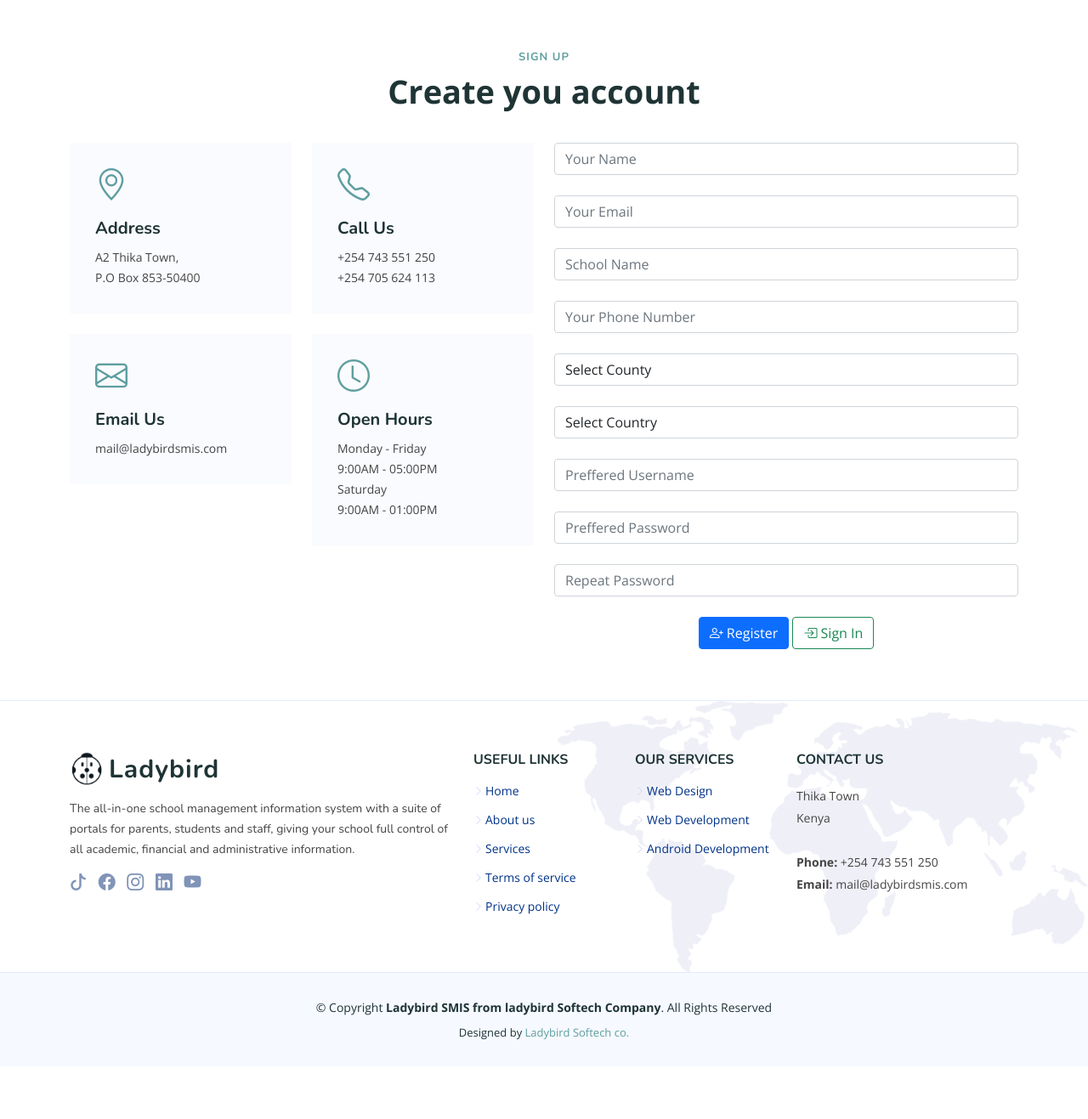
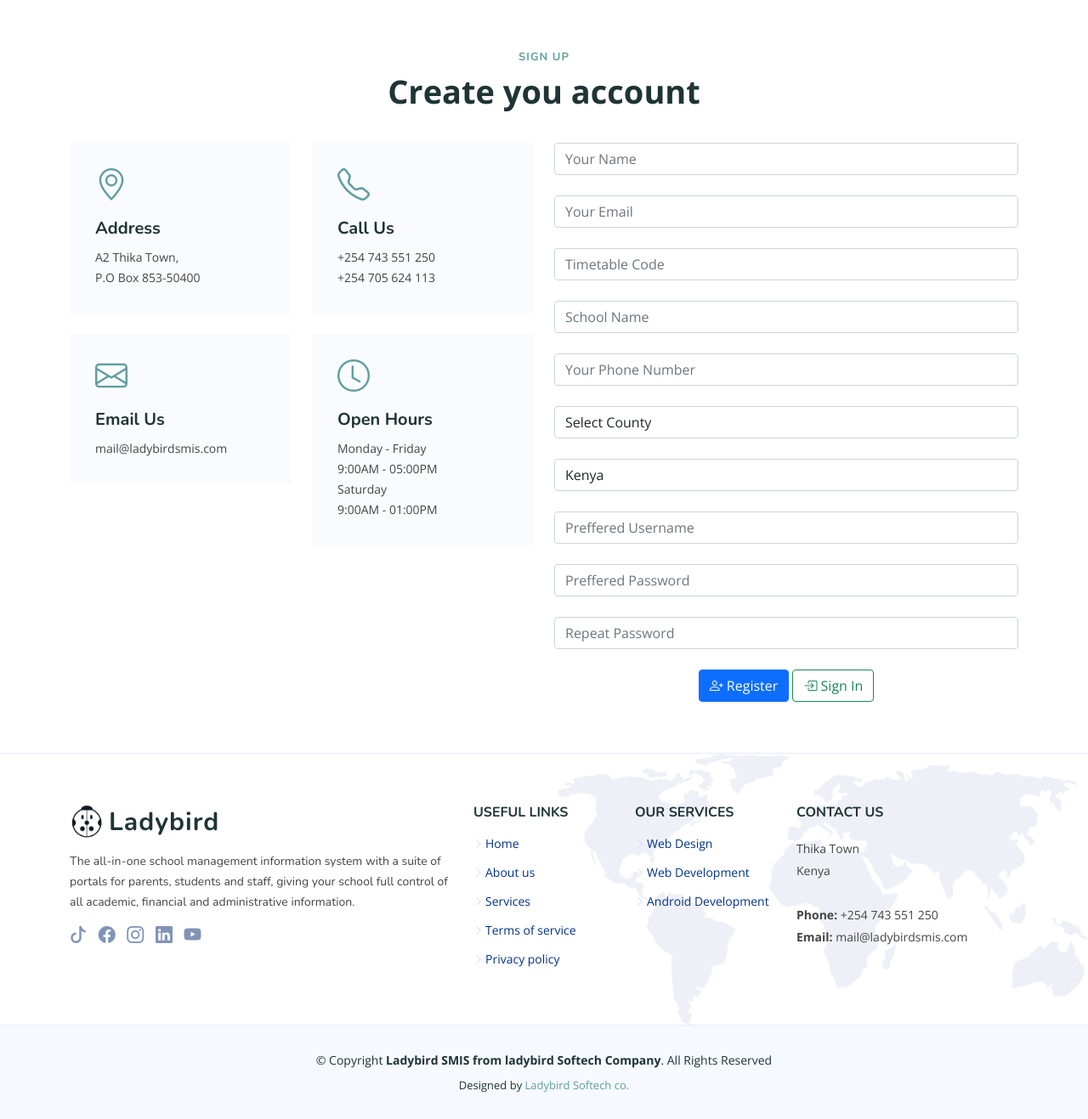
Before and after one commit to Hilary-2000/landsims, a PHP site: page /timetable-signup.php in a window 1280 px wide. Shown: the whole page at 85% size. Before the commit the page ends 1224 px from the top, so only its background shows below. Run offline with PHP 8.4, Linux system fonts and the light colour scheme; some libraries are stand-ins or nearby versions.

Commit message:
Timetable generator

```diff
--- a/ajax/login/login.php
+++ b/ajax/login/login.php
@@ -336,6 +336,7 @@ require("../../assets/encrypt/functions.php");
 
             // create the account and send a link to verify their email.
             $fullname = $_POST['fullname'];
+            $tt_code = $_POST['tt_code'];
             $email = $_POST['email'];
             $school_name = $_POST['school_name'];
             $phone_number = $_POST['phone_number'];
@@ -347,6 +348,7 @@ require("../../assets/encrypt/functions.php");
 
             // store the user data in sessions in case of error
             $_SESSION['fullname'] = $fullname;
+            $_SESSION['tt_code'] = $tt_code;
             $_SESSION['email'] = $email;
             $_SESSION['school_name'] = $school_name;
             $_SESSION['phone_number'] = $phone_number;
@@ -430,7 +432,7 @@ require("../../assets/encrypt/functions.php");
             $stmt->bind_param("sssssssssssssssss",$school_code,$school_name,$n_a,$motto,$fullname,$phone_number,$email,$n_a,$n_a,$school_db,$status,$vision,$mission,$school_county,$school_country,$school_county,$n_a);
             if ($stmt->execute()) {
                 // register the user
-                $insert = "INSERT INTO user_tbl (`fullname`, `dob`, `doe`, `school_code`, `phone_number`, `gender`, `address`, `nat_id`, `tsc_no`, `username`, `password`, `auth`, `email`) VALUES (?,?,?,?,?,?,?,?,?,?,?,?,?)";
+                $insert = "INSERT INTO user_tbl (`fullname`, `tt_code`, `dob`, `doe`, `school_code`, `phone_number`, `gender`, `address`, `nat_id`, `tsc_no`, `username`, `password`, `auth`, `email`) VALUES (?,?,?,?,?,?,?,?,?,?,?,?,?,?)";
                 $stmt = $conn->prepare($insert);
                 $stmt->prepare($insert);
                 $encrypted_password = encryptCode($password_1);
@@ -438,7 +440,7 @@ require("../../assets/encrypt/functions.php");
                 $doe = date("Y-m-d");
                 $dob = date("Y-m-d", strtotime("-18 Years"));
                 $gender = "M";
-                $stmt->bind_param("sssssssssssss",$fullname,$dob,$doe,$school_code,$phone_number,$gender,$n_a,$n_a,$n_a,$username,$encrypted_password,$auth,$email);
+                $stmt->bind_param("ssssssssssssss",$fullname,$tt_code,$dob,$doe,$school_code,$phone_number,$gender,$n_a,$n_a,$n_a,$username,$encrypted_password,$auth,$email);
                 if ($stmt->execute()) {
                     // create database for the school
                     $create = "CREATE DATABASE IF NOT EXISTS `".$school_db."`";
--- a/timetable-generator.php
+++ b/timetable-generator.php
@@ -347,7 +347,7 @@ session_start();
                                 <div class="step-number">03</div>
                                 <div class="step-content">
                                     <h3>Subject/Learning Areas Assignment</h3>
-                                    <p>Register all subjects and assign them to teachers teaching them and their respective grade.</p>
+                                    <p>Assign learning areas to teachers teaching them and their respective grades.</p>
                                 </div>
                             </div>
 
@@ -475,7 +475,7 @@ session_start();
                                 <li style="font-size:12px; font-weight:700;"><i class="bi bi-check"></i> In app customizations</li>
                                 <li style="font-size:12px; font-weight:700;"><i class="bi bi-check"></i> Shared Lessons configuration</li>
                             </ul>
-                            <a href="#" class="btn-buy">Start Now</a>
+                            <a href="timetable-signup.php" class="btn-buy">Start Now</a>
                         </div>
                     </div>
                     <div class="col-lg-4 col-md-6"></div>
--- a/timetable-signup.php
+++ b/timetable-signup.php
@@ -352,11 +352,15 @@ session_start();
 
                             <div class="col-md-12">
                                 <input type="hidden" name="create_account" value="1">
-                                <input type="text" name="fullname" class="form-control" value="<?= isset($_SESSION['fullname']) ? $_SESSION['fullname'] : "" ?>" placeholder="Your Name" required>
+                                <input type="text" id="full_names" name="fullname" class="form-control" value="<?= isset($_SESSION['fullname']) ? $_SESSION['fullname'] : "" ?>" placeholder="Your Name" required>
                             </div>
 
                             <div class="col-md-12">
                                 <input type="email" class="form-control" name="email" value="<?= isset($_SESSION['email']) ? $_SESSION['email'] : "" ?>" placeholder="Your Email" required>
+                            </div>
+
+                            <div class="col-md-12">
+                                <input type="text" class="form-control" id="tt_code" name="tt_code" value="<?= isset($_SESSION['tt_code']) ? $_SESSION['tt_code'] : "" ?>" placeholder="Timetable Code" required>
                             </div>
 
                             <div class="col-md-12">
@@ -423,8 +427,8 @@ session_start();
                             <div class="col-md-12">
                                 <select class="form-control" name="school_country" id="school_country">
                                     <option value="" hidden>Select Country</option>
-                                    <option <?= (isset($_SESSION['school_country']) && $_SESSION['school_country'] == "Kenya") ? "selected" : "" ?> id = "Kenya" value="Kenya">Kenya</option>
-                                    <option <?= (isset($_SESSION['school_country']) && $_SESSION['school_country'] == "Uganda") ? "selected" : "" ?> id = "Uganda" value="Uganda">Uganda</option>
+                                    <option <?= (isset($_SESSION['school_country']) && $_SESSION['school_country'] == "Kenya") ? "selected" : "" ?> id = "Kenya" selected value="Kenya">Kenya</option>
+                                    <option <?= (isset($_SESSION['school_country']) && $_SESSION['school_country'] == "Uganda") ? "selected" : "" ?> id = "Uganda" hidden value="Uganda">Uganda</option>
                                 </select>
                             </div>
 
@@ -575,7 +579,25 @@ session_start();
 
     <!-- Template Main JS File -->
     <script src="assets/js/main.js"></script>
+    <script>
+        cObj("full_names").onkeyup =  function(){
+            var fullname = this.value.trim();
+            var abbr_name = fullname.substring(0,3);
+            if(fullname.split(" ").length > 1){
+                abbr_name = "";
+                for(var index = 0; index < fullname.split(" ").length; index++){
+                    abbr_name += fullname.split(" ")[index].substring(0,1);
+                }
+            }
 
+            // tt_code
+            cObj("tt_code").value = abbr_name.substring(0,3);
+        }
+
+        function cObj(id){
+            return document.getElementById(id);
+        }
+    </script>
 </body>
 
 </html>
```
Also changed, not shown: ajax/login/db_create.sql (+1 -1 lines).
